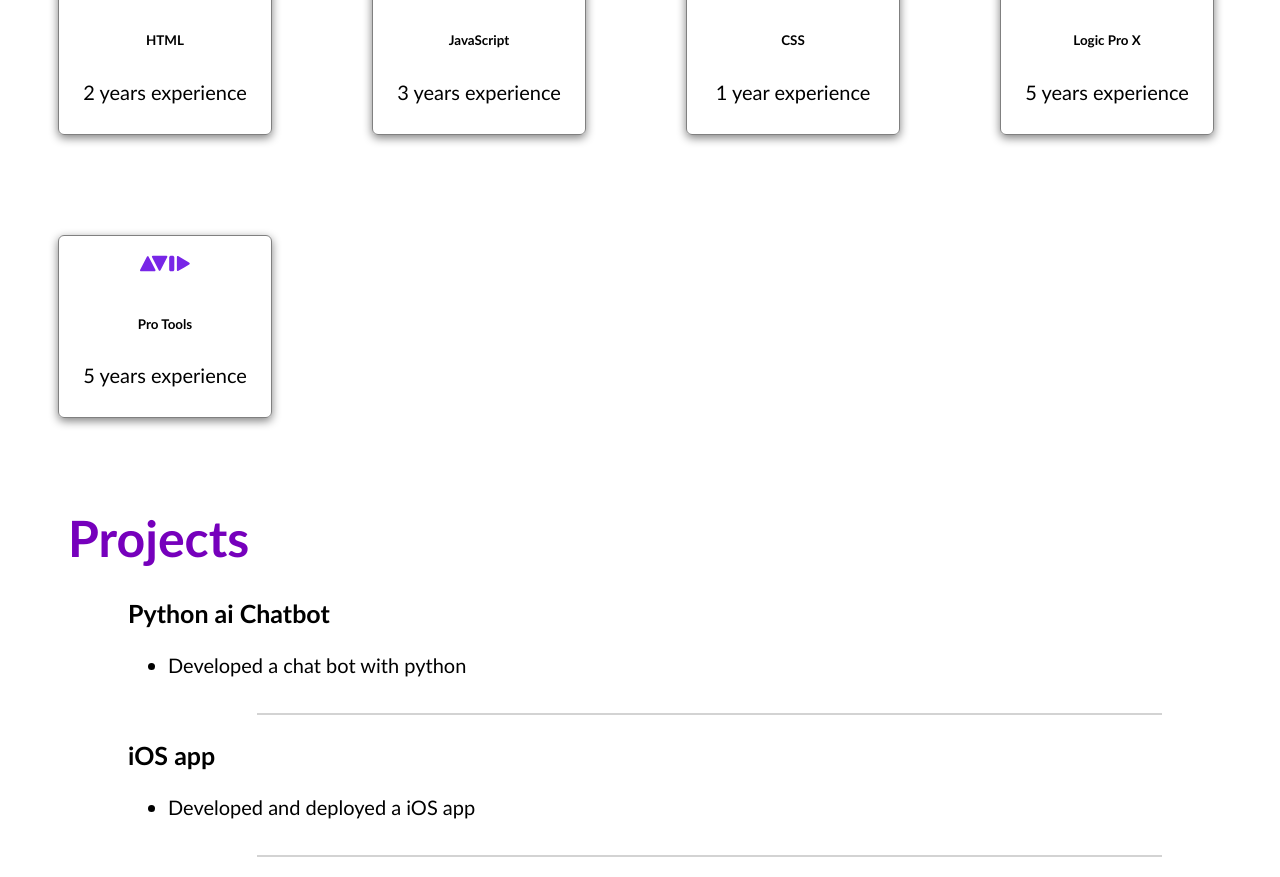
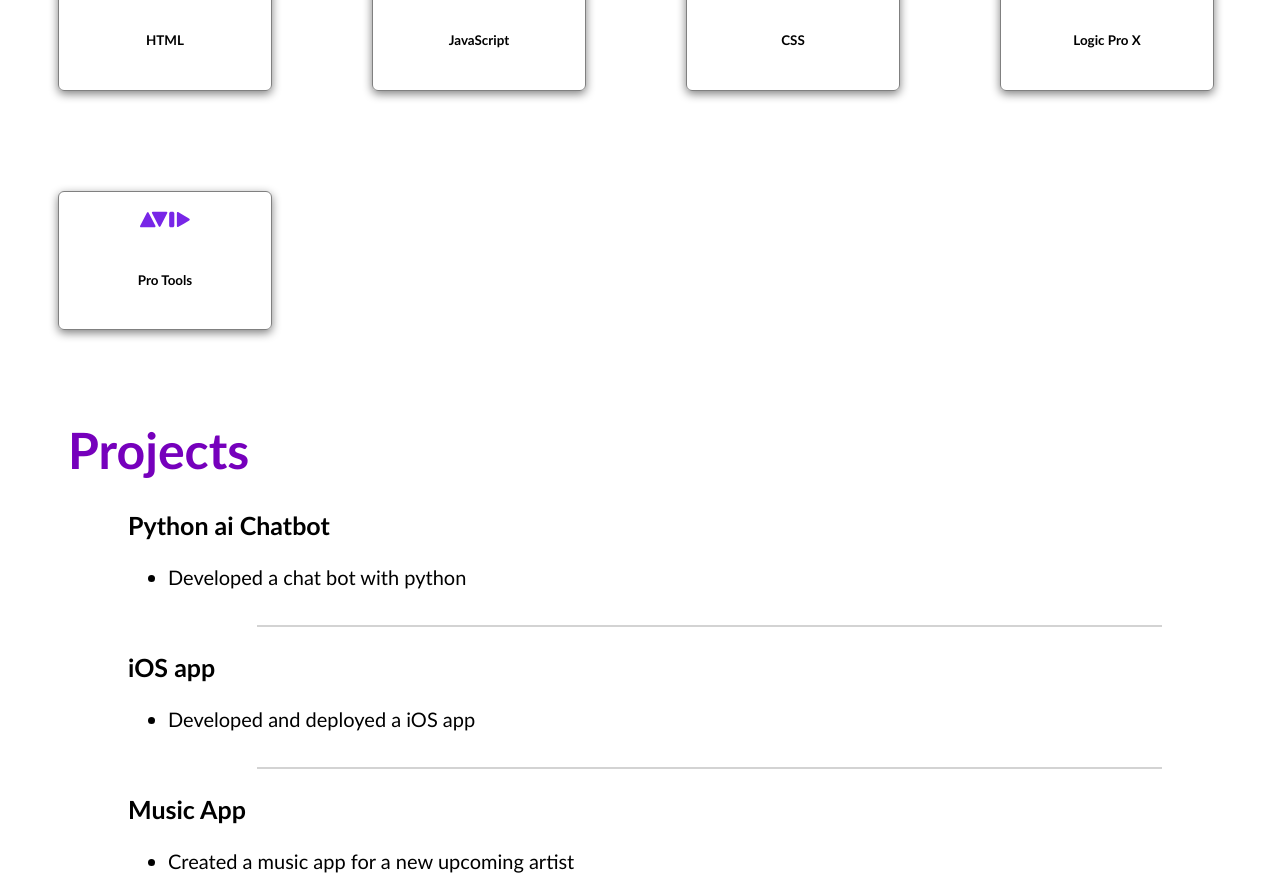
Before and after one commit to david-esparza-dominguez/portfolio-project, a plain HTML site: page index.html in a window 1280 px wide. Shown: the part 899-1776 px from the top of the page. Drawn offline with Linux system fonts and the light colour scheme.

Commit message:
Remove experience details from skills section
Removed experience descriptions for various skills.

```diff
--- a/index.html
+++ b/index.html
@@ -58,31 +58,26 @@
         <div class="skill">
           <img src="images/html5.png"/>
           <h6>HTML</h6>
-          <p>2 years experience</p>
         </div>
 
         <div class="skill">
           <img src="images/js.jpeg"/>
           <h6>JavaScript</h6>
-          <p>3 years experience</p>
         </div>
 
         <div class="skill">
             <img src="images/CSS3.png"/>
             <h6>CSS</h6>
-            <p>1 year experience</p>
         </div>
 
         <div class="skill">
             <img src="images/logicpro-icon.webp"/>
             <h6>Logic Pro X</h6>
-            <p>5 years experience</p>
         </div>
 
         <div class="skill">
             <img src="images/avid-icon.svg" width="50px"/>
             <h6>Pro Tools</h6>
-            <p>5 years experience</p>
         </div>
 
         <!-- Add more skills here -->
```
